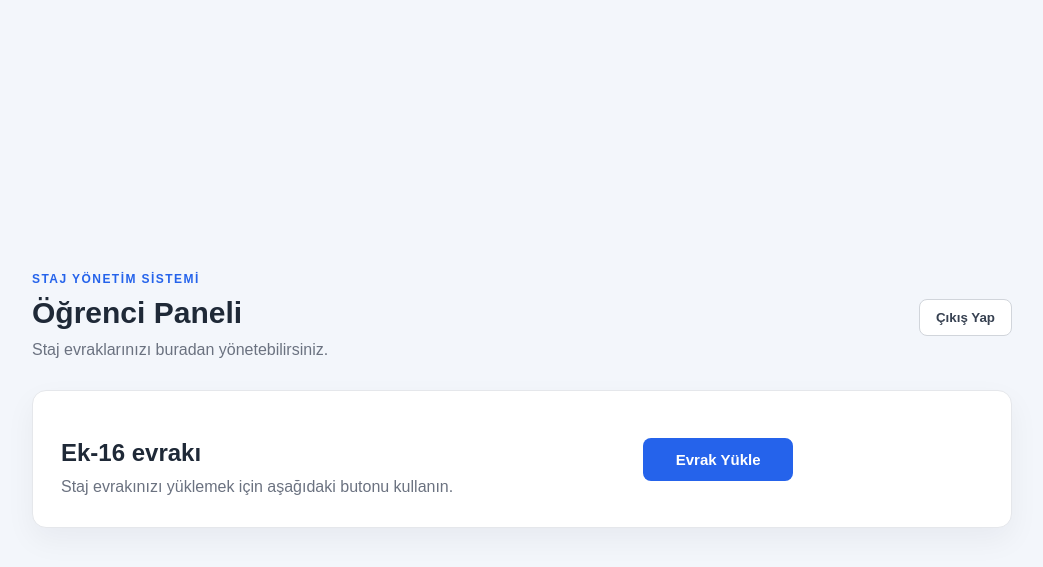
After one commit to muratuymaz/staj-yonetim-sistemi, an ASP.NET Core app: template Views/Student/Index.cshtml in a window 1280 px wide. The commit adds this page. Shown: the top 567 px of the page, without its empty margins (118-1161 px from the left). Run offline with ASP.NET Core 8, Linux system fonts and the light colour scheme; the template is opened without the code that fills it, so the values that code supplies are empty; some libraries are stand-ins or nearby versions.

Commit message:
Öğrenci paneli eklendi, kullanıcı arayüzü ve stil dosyaları oluşturuldu.

```diff
--- a/Controllers/StudentController.cs
+++ b/Controllers/StudentController.cs
@@ -8,7 +8,7 @@ namespace StajYonetimSistemi.Controllers
     {
         public IActionResult Index()
         {
-            return Ok("Öğrenci erişimi başarılı.");
+            return View();
         }
     }
 }
--- /dev/null
+++ b/Views/Student/Index.cshtml
@@ -0,0 +1,36 @@
+@{
+    Layout = "_Layout";
+    ViewData["Title"] = "Öğrenci Paneli";
+}
+
+<div class="dashboard-page">
+    <header class="dashboard-header">
+        <div>
+            <p class="eyebrow">STAJ YÖNETİM SİSTEMİ</p>
+            <h1>Öğrenci Paneli</h1>
+            <p class="description">Staj evraklarınızı buradan yönetebilirsiniz.</p>
+        </div>
+
+        <form id="logoutForm" asp-controller="Account" asp-action="Logout" method="post">
+            @Html.AntiForgeryToken()
+            <button class="secondary-button" type="submit">Çıkış Yap</button>
+        </form>
+    </header>
+
+    <section class="panel-card upload-card">
+        <div>
+            <h2>Ek-16 evrakı</h2>
+            <p class="description">Staj evrakınızı yüklemek için aşağıdaki butonu kullanın.</p>
+        </div>
+
+        <button id="uploadButton" class="primary-button upload-button" type="button">
+            Evrak Yükle
+        </button>
+        <p id="uploadMessage" class="form-message upload-message" role="status"></p>
+    </section>
+</div>
+
+@section Scripts {
+    <script src="~/js/logout.js"></script>
+    <script src="~/js/student.js"></script>
+}
--- a/wwwroot/css/site.css
+++ b/wwwroot/css/site.css
@@ -120,3 +120,71 @@ input:focus {
 .success-message {
     color: #166534;
 }
+
+.dashboard-page {
+    width: 100%;
+    max-width: 980px;
+    margin: 0 auto;
+}
+
+.dashboard-header {
+    display: flex;
+    align-items: center;
+    justify-content: space-between;
+    gap: 20px;
+    margin-bottom: 28px;
+}
+
+.dashboard-header h1,
+.panel-card h2 {
+    margin-bottom: 8px;
+}
+
+.dashboard-header .description,
+.panel-card .description {
+    margin: 0;
+    color: #6b7280;
+}
+
+.panel-card {
+    padding: 28px;
+    background: #ffffff;
+    border: 1px solid #e5e7eb;
+    border-radius: 14px;
+    box-shadow: 0 12px 30px rgba(15, 23, 42, 0.05);
+}
+
+.secondary-button {
+    padding: 10px 16px;
+    border: 1px solid #d1d5db;
+    border-radius: 8px;
+    color: #374151;
+    background: #ffffff;
+    font-weight: 600;
+    cursor: pointer;
+}
+
+.upload-card {
+    display: flex;
+    align-items: center;
+    justify-content: space-between;
+    gap: 24px;
+}
+
+.upload-button {
+    width: auto;
+    min-width: 150px;
+}
+
+.upload-message {
+    margin: 0;
+    color: #166534;
+}
+
+@media (max-width: 700px) {
+    .dashboard-header,
+    .upload-card {
+        align-items: flex-start;
+        flex-direction: column;
+    }
+}
--- /dev/null
+++ b/wwwroot/js/logout.js
@@ -0,0 +1,12 @@
+const logoutForm = document.getElementById("logoutForm");
+
+logoutForm.addEventListener("submit", async function (event) {
+    event.preventDefault();
+
+    await fetch(logoutForm.action, {
+        method: "POST",
+        body: new FormData(logoutForm)
+    });
+
+    window.location.href = "/Account/Login";
+});
--- /dev/null
+++ b/wwwroot/js/student.js
@@ -0,0 +1,6 @@
+const uploadButton = document.getElementById("uploadButton");
+const uploadMessage = document.getElementById("uploadMessage");
+
+uploadButton.addEventListener("click", function () {
+    uploadMessage.textContent = "Evrak yükleme işlemi sonraki aşamada aktif edilecek.";
+});
```
